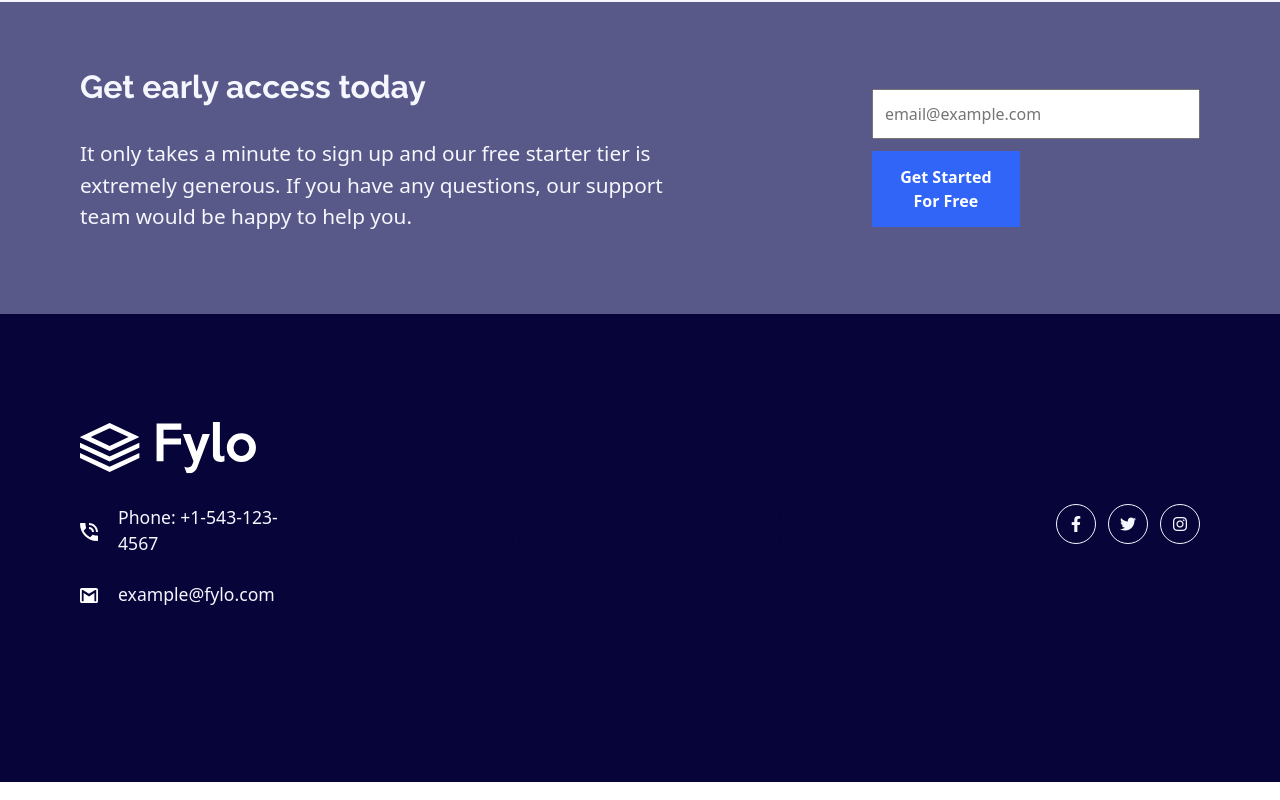
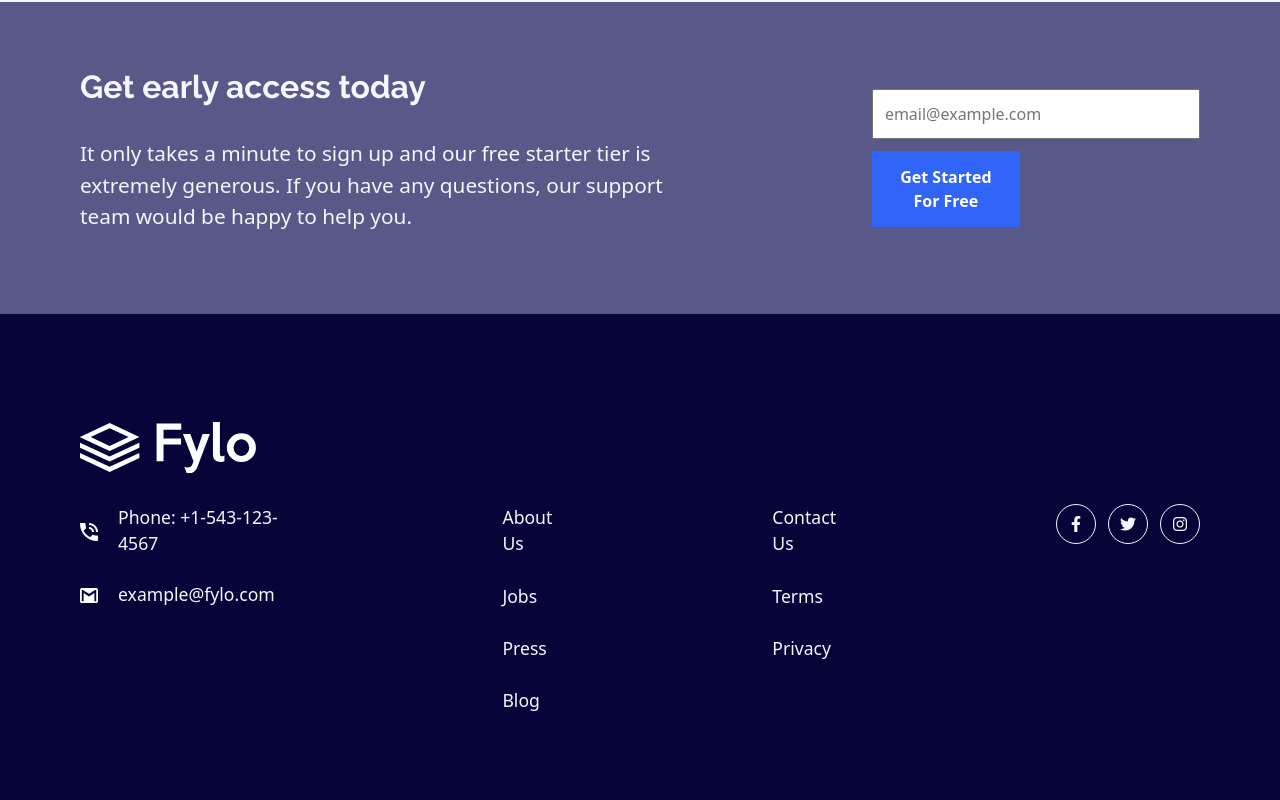
Before and after one commit to haquesomrat/Challenge-17, a plain HTML site: page index.html in a window 1280 px wide. Shown: the part 1586-2386 px from the top of the page. Drawn offline with nearby package versions, Linux system fonts and the light colour scheme.

Commit message:
nav-item changed

```diff
--- a/index.html
+++ b/index.html
@@ -213,16 +213,16 @@
               </div>
             </div>
             <div class="footer-nav-content">
-              <ul class="nav-list">
-                <li class="nav-item">About Us</li>
-                <li class="nav-item">Jobs</li>
-                <li class="nav-item">Press</li>
-                <li class="nav-item">Blog</li>
+              <ul class="footer-nav-list">
+                <li class="footer-nav-item">About Us</li>
+                <li class="footer-nav-item">Jobs</li>
+                <li class="footer-nav-item">Press</li>
+                <li class="footer-nav-item">Blog</li>
               </ul>
-              <ul class="nav-list">
-                <li class="nav-item">Contact Us</li>
-                <li class="nav-item">Terms</li>
-                <li class="nav-item">Privacy</li>
+              <ul class="footer-nav-list">
+                <li class="footer-nav-item">Contact Us</li>
+                <li class="footer-nav-item">Terms</li>
+                <li class="footer-nav-item">Privacy</li>
               </ul>
             </div>
             <div class="footer-social-icons">
--- a/styles/main.css
+++ b/styles/main.css
@@ -297,14 +297,14 @@ img {
   flex-direction: column;
   gap: 3.4375rem;
 }
-.nav-list {
+.footer-nav-list {
   list-style: none;
   padding: 0;
   display: flex;
   flex-direction: column;
   gap: 1.625rem;
 }
-.nav-item {
+.footer-nav-item {
   color: var(--light-grayish-blue);
   font-size: 1.1em;
 }
--- a/styles/main.res.css
+++ b/styles/main.res.css
@@ -19,7 +19,6 @@
   }
   .nav-item {
     font-size: 1em;
-    color: var(--very-dark-blue);
   }
   /* hero section  */
   .hero-section {
```
